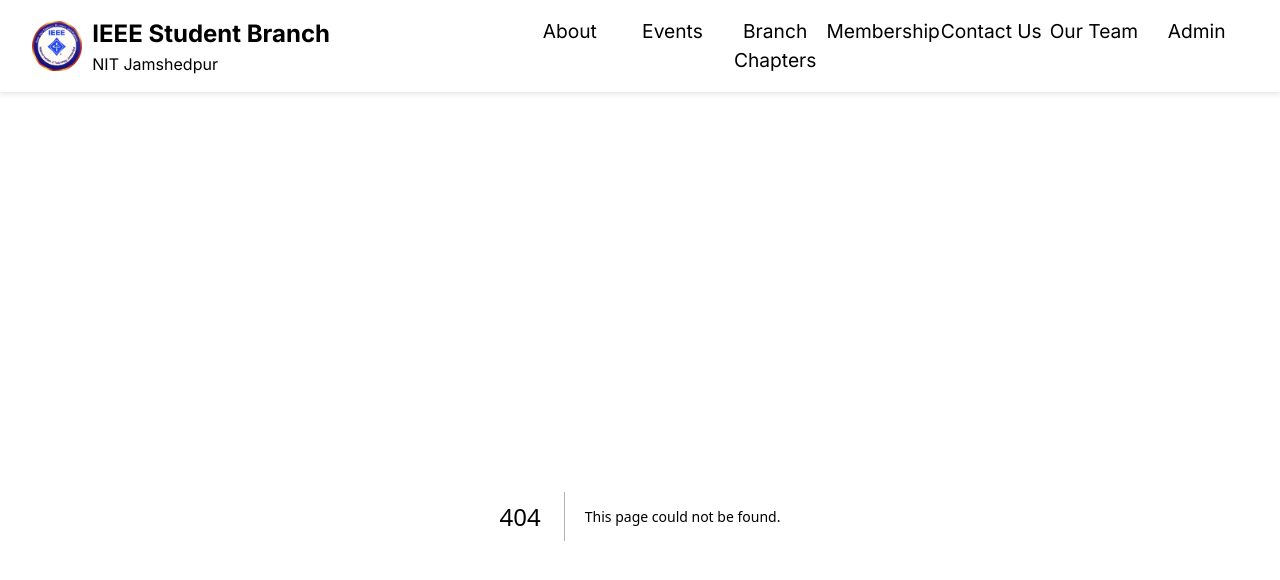
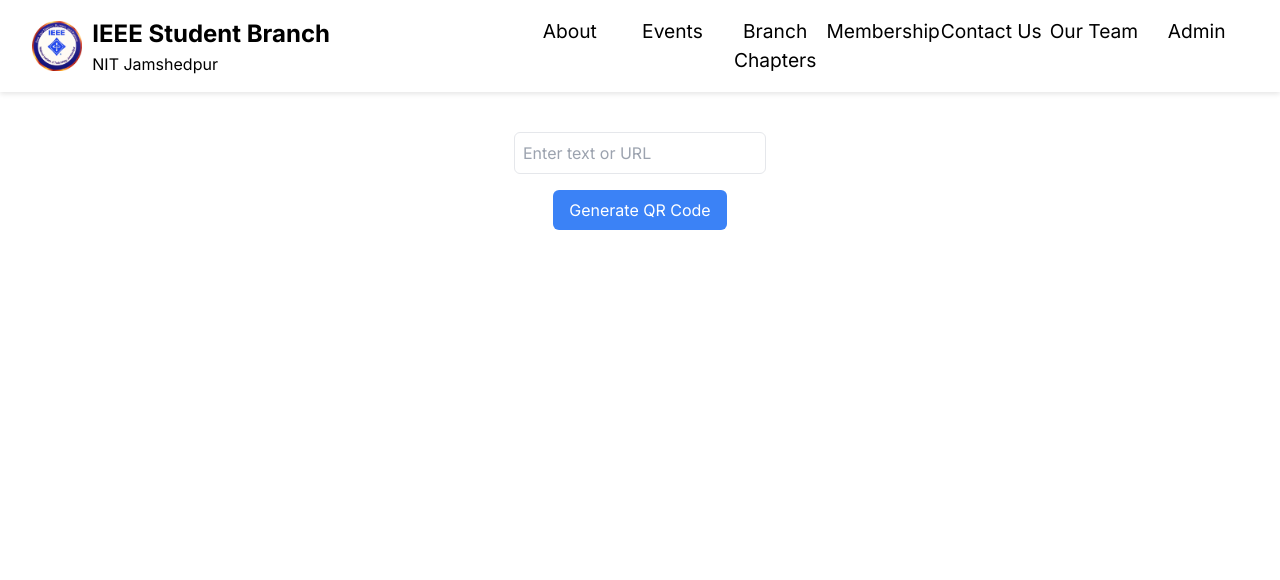
Before and after one commit to Somesh0001/The_Commit_Crew, a Next.js app: page /qr in a window 1280 px wide. Before the commit this address had no page. Shown: the top 580 px of the page. Built offline with nearby package versions, Linux system fonts and the light colour scheme.

Commit message:
map added

```diff
--- /dev/null
+++ b/app/attendance/page.tsx
@@ -0,0 +1,11 @@
+import React from 'react'
+
+const page = () => {
+  return (
+    <div>
+
+    </div>
+  )
+}
+
+export default page
--- /dev/null
+++ b/app/qr/page.tsx
@@ -0,0 +1,29 @@
+"use client";
+
+import { useState } from "react";
+import { QRCodeCanvas } from "qrcode.react";
+
+export default function QRCodeGenerator() {
+  const [inputValue, setInputValue] = useState("");
+  const [qrValue, setQrValue] = useState("");
+
+  const generateQRCode = () => {
+    setQrValue(inputValue); // Update the QR value on button click
+  };
+
+  return (
+    <div className="flex flex-col items-center gap-4 p-4">
+      <input
+        type="text"
+        placeholder="Enter text or URL"
+        value={inputValue}
+        onChange={(e) => setInputValue(e.target.value)}
+        className="border p-2 rounded-md"
+      />
+      <button onClick={generateQRCode} className="bg-blue-500 text-white px-4 py-2 rounded-md">
+        Generate QR Code
+      </button>
+      {qrValue && <QRCodeCanvas value={qrValue} size={200} />}
+    </div>
+  );
+}
--- a/package.json
+++ b/package.json
@@ -19,6 +19,7 @@
     "multer-s3": "^3.0.1",
     "next": "15.1.3",
     "next-auth": "^4.24.11",
+    "qrcode.react": "^4.2.0",
     "react": "^19.0.0",
     "react-dom": "^19.0.0",
     "react-icons": "^5.4.0",
```
Also changed, not shown: 1 other file (tests, documents, lock files or other folders).
